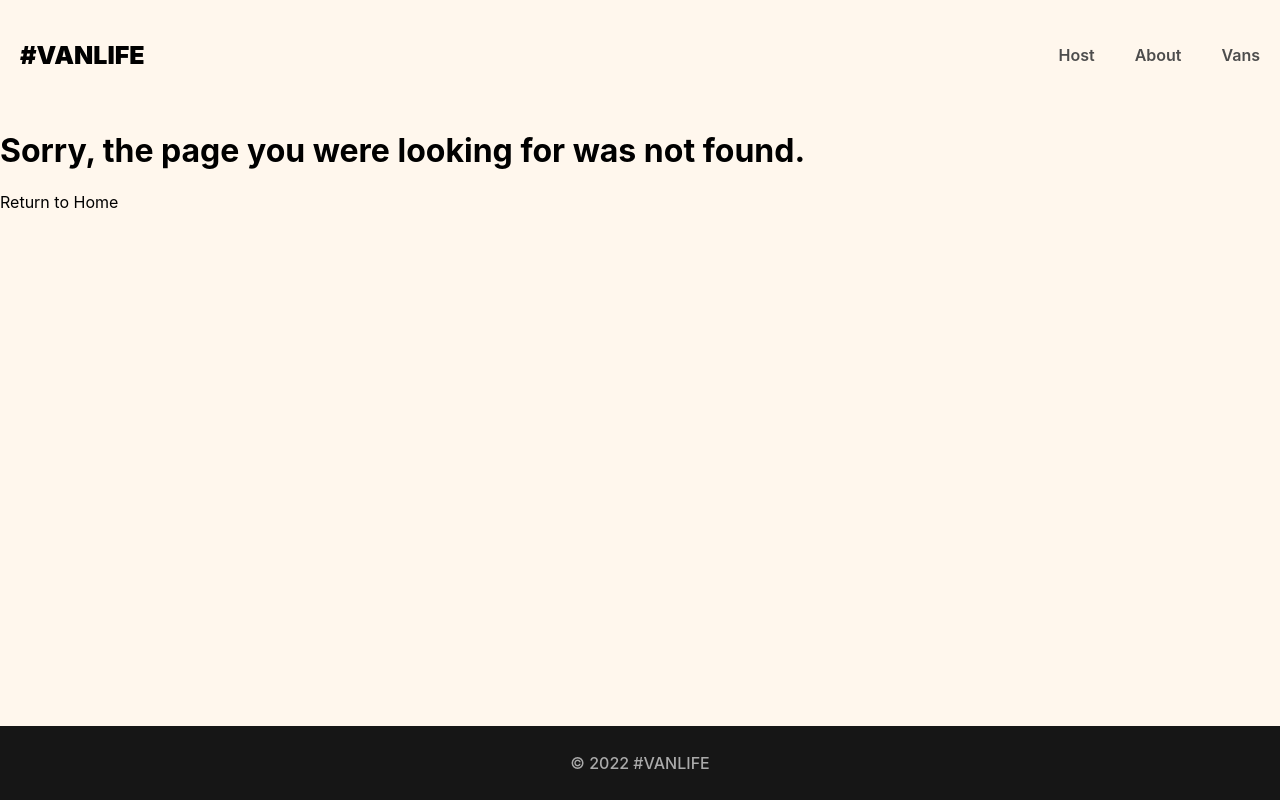
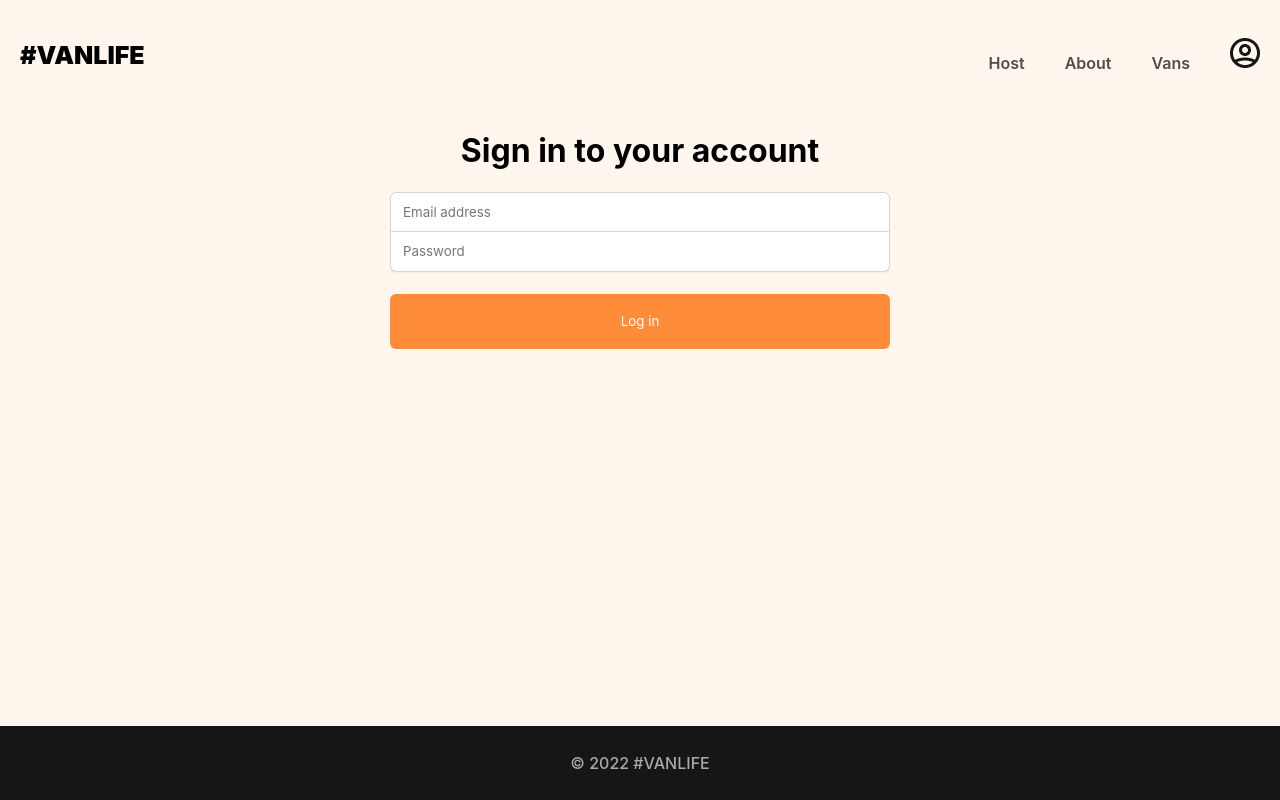
Before and after one commit to pixelboogie/Reactrix, a React (Vite) app: page /login in a window 1280 px wide. Before the commit this address had no page. Built offline with nearby package versions, Linux system fonts and the light colour scheme; what miragejs would draw is missing.

Commit message:
VanLife Protected Routes

```diff
--- /dev/null
+++ b/components/AuthRequired.jsx
@@ -0,0 +1,11 @@
+import React from "react"
+import { Outlet, Navigate } from "react-router-dom"
+
+export default function AuthRequired() {
+    const authenticated = false
+
+    if (!authenticated) {
+        return <Navigate to="/login" />
+    }
+    return <Outlet />
+}
--- a/components/Header.jsx
+++ b/components/Header.jsx
@@ -1,5 +1,6 @@
 import React from 'react';
 import { NavLink, Link } from "react-router-dom"
+import imageUrl from "../src/assets/images/avatar-icon.png"
 
 export default function Header() {
 
@@ -10,6 +11,12 @@
                 <NavLink className={({isActive}) => isActive ? "active-link" : null} to="/host">Host</NavLink>
                 <NavLink className={({isActive}) => isActive ? "active-link" : null} to="/about">About</NavLink>
                 <NavLink className={({isActive}) => isActive ? "active-link" : null} to="/vans">Vans</NavLink>
+                <Link to="login" className="login-link">
+                    <img
+                        src={imageUrl}
+                        className="login-icon"
+                    />
+                </Link>
             </nav>
         </header>
     )
--- a/src/index.css
+++ b/src/index.css
@@ -460,3 +460,60 @@
   height: 100px;
   border-radius: 5px;
 }
+
+
+.not-found-container {
+  padding-inline: 26px;
+}
+
+.not-found-container .link-button {
+  width: 100%;
+  background-color: #161616;
+  color: white;
+}
+
+.login-container {
+  display: flex;
+  flex-direction: column;
+  align-items: center;
+  padding-inline: 27px;
+}
+
+.login-form {
+  display: flex;
+  flex-direction: column;
+  width: 100%;
+  max-width: 500px;
+}
+
+.login-form > input {
+  border: 1px solid rgba(209, 213, 219);
+  height: 40px;
+  text-indent: 10px;
+  font-family: "Inter", sans-serif;
+  box-shadow: 0px 1px 2px rgba(0, 0, 0, 0.05);
+  font-weight: 400;
+}
+
+.login-form > input:focus {
+  outline: none;
+}
+
+.login-form > input:first-of-type {
+  border-radius: 6px 6px 0px 0px;
+}
+
+.login-form > input:last-of-type {
+  border-radius: 0px 0px 6px 6px;
+  border-top: none;
+}
+
+.login-form > button {
+  background-color: #FF8C38;
+  border: none;
+  border-radius: 6px;
+  height: 55px;
+  margin-top: 22px;
+  color: white;
+  font-family: "Inter", sans-serif;
+}
--- a/src/index.jsx
+++ b/src/index.jsx
@@ -5,6 +5,7 @@
 import About from "./pages/About"
 import Vans from "./pages/Vans/Vans"
 import VanDetail from "./pages/Vans/VanDetail"
+import Login from "./pages/Login"
 import Layout from "../components/Layout"
 import Dashboard from "./pages/Host/Dashboard"
 import HostVans from "./pages/Host/HostVans"
@@ -16,7 +17,7 @@
 import Reviews from "./pages/Host/Reviews"
 import HostLayout from "../components/HostLayout"
 import NotFound from "./pages/NotFound"
-
+import AuthRequired from "../components/AuthRequired"
 
 
 import "../server"
@@ -31,7 +32,12 @@
           <Route path="about" element={<About />}/>
           <Route path="vans" element={<Vans />}/>
           <Route path="vans/:id" element={<VanDetail />}/>
+          <Route
+            path="login"
+            element={<Login />}
+          />
 
+          <Route element={<AuthRequired />}>
             <Route path="host" element={<HostLayout />}>
               <Route index element={<Dashboard />} />
               <Route path="income" element={<Income />} />
@@ -43,6 +49,8 @@
                 <Route path="photos" element={<HostVanPhotos />} />
               </Route>
             </Route>
+          </Route>
+
           <Route path="*" element={<NotFound />}/>
         </Route>
       </Routes>
--- /dev/null
+++ b/src/pages/Login.jsx
@@ -0,0 +1,43 @@
+import React from "react"
+import { useNavigate } from "react-router-dom"
+
+export default function Login() {
+    const [loginFormData, setLoginFormData] = React.useState({ email: "", password: "" })
+
+    function handleSubmit(e) {
+        e.preventDefault()
+        console.log(loginFormData)
+    }
+
+    function handleChange(e) {
+        const { name, value } = e.target
+        setLoginFormData(prev => ({
+            ...prev,
+            [name]: value
+        }))
+    }
+
+    return (
+        <div className="login-container">
+            <h1>Sign in to your account</h1>
+            <form onSubmit={handleSubmit} className="login-form">
+                <input
+                    name="email"
+                    onChange={handleChange}
+                    type="email"
+                    placeholder="Email address"
+                    value={loginFormData.email}
+                />
+                <input
+                    name="password"
+                    onChange={handleChange}
+                    type="password"
+                    placeholder="Password"
+                    value={loginFormData.password}
+                />
+                <button>Log in</button>
+            </form>
+        </div>
+    )
+
+}
```
Also changed, not shown: src/assets/images/avatar-icon.png (added). Lines whose indentation alone changed are shown as unchanged.
